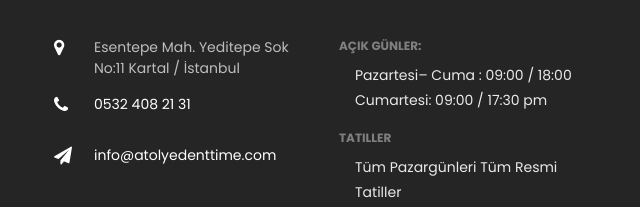
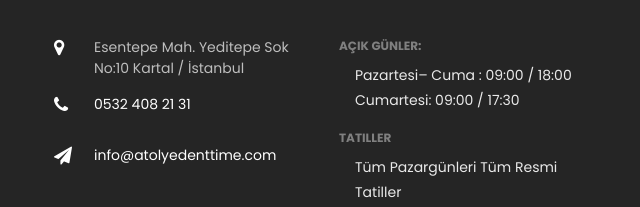
Before and after one commit to rcamci/rcamci.github.io, a plain HTML site: page contact.html in a window 1280 px wide. Shown: the part 2086-2293 px from the top of the page, 601-1241 px from the left. Drawn offline with Linux system fonts and the light colour scheme; some packages are replaced by stand-ins of ours; no server answers.

Commit message:
Update contact.html

```diff
--- a/contact.html
+++ b/contact.html
@@ -147,7 +147,7 @@
                                             <span class="fa fa-map-marker"></span>
                                         </div>
                                         <div class="text pl-3">
-                                            <p><span>Adres:</span> Esentepe Mah. Yeditepe Sok No:11 Kartal / İstanbul
+                                            <p><span>Adres:</span> Esentepe Mah. Yeditepe Sok No:10 Kartal / İstanbul
                                             </p>
                                         </div>
                                     </div>
@@ -224,7 +224,7 @@
                         <h2 class="ftco-heading-2">iletişim Bilgileri</h2>
                         <div class="block-23 mb-3">
                             <ul>
-                                <li><span class="icon fa fa-map-marker"></span><span class="text">Esentepe Mah. Yeditepe Sok No:11
+                                <li><span class="icon fa fa-map-marker"></span><span class="text">Esentepe Mah. Yeditepe Sok No:10
                                     Kartal / İstanbul</span></li>
                                 <li><a href="#"><span class="icon fa fa-phone"></span><span class="text"> 0532 408 21 31
                                             </span></a></li>
@@ -241,7 +241,7 @@
                             <h4>Açık Günler:</h4>
                             <p class="pl-3">
                                 <span>Pazartesi– Cuma : 09:00 / 18:00</span>
-                                <span>Cumartesi: 09:00 / 17:30 pm</span>
+                                <span>Cumartesi: 09:00 / 17:30</span>
                             </p>
                             <h4>Tatiller</h4>
                             <p class="pl-3">
```
